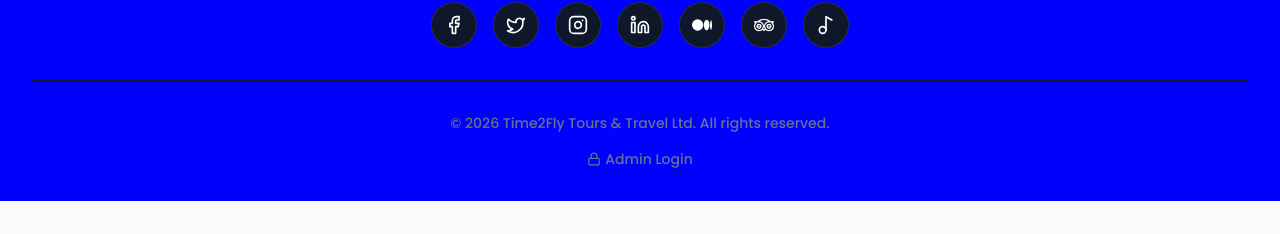
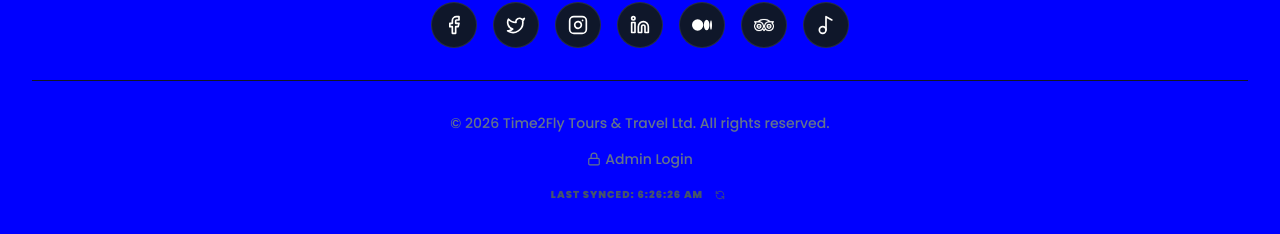
Before and after one commit to keith156/time2fly, a React (Vite) app: page / in a window 1280 px wide. Shown: the part 2394-2628 px from the top of the page. Before the commit the page ends 2595 px from the top, so only its background shows below. Built offline with nearby package versions, Linux system fonts and the light colour scheme; no server answers; the database is empty.

Commit message:
Improve cross-device data synchronization and add sync status to UI

```diff
--- a/App.tsx
+++ b/App.tsx
@@ -1,7 +1,7 @@
 
 import React, { useState, useEffect } from 'react';
 import { HashRouter, Routes, Route, Link, useLocation, Navigate } from 'react-router-dom';
-import { Menu, X, ArrowRight, ChevronRight, Star, Globe, Shield, Compass, Plane, MessageCircle, Facebook, Twitter, Instagram, Linkedin, Mail, Phone, MapPin, Lock, Music2, VolumeX, Volume2, Search } from 'lucide-react';
+import { Menu, X, ArrowRight, ChevronRight, Star, Globe, Shield, Compass, Plane, MessageCircle, Facebook, Twitter, Instagram, Linkedin, Mail, Phone, MapPin, Lock, Music2, VolumeX, Volume2, Search, RefreshCcw } from 'lucide-react';
 import { useNavigate } from 'react-router-dom';
 const Home = React.lazy(() => import('./pages/Home'));
 const About = React.lazy(() => import('./pages/About'));
@@ -15,7 +15,7 @@ const Destinations = React.lazy(() => import('./pages/Destinations'));
 const SpecialOffers = React.lazy(() => import('./pages/SpecialOffers'));
 
 import ErrorBoundary from './components/ErrorBoundary.tsx';
-import { DataProvider } from './context/DataContext';
+import { DataProvider, useData } from './context/DataContext';
 
 const Navbar: React.FC = () => {
   const [isOpen, setIsOpen] = useState(false);
@@ -161,6 +161,15 @@ const Navbar: React.FC = () => {
 };
 
 const Footer: React.FC = () => {
+  const { lastUpdated, refreshData, loading } = useData();
+  const [isRefreshing, setIsRefreshing] = useState(false);
+
+  const handleManualRefresh = async () => {
+    setIsRefreshing(true);
+    await refreshData();
+    setTimeout(() => setIsRefreshing(false), 1000);
+  };
+
   return (
     <footer className="bg-[#0000ff] text-white py-8 border-t-4 border-red-600">
       <div className="max-w-7xl mx-auto px-4 sm:px-6 lg:px-8">
@@ -214,6 +223,19 @@ const Footer: React.FC = () => {
             <Lock size={14} />
             <span>Admin Login</span>
           </Link>
+          {lastUpdated && (
+            <div className="flex items-center space-x-2 text-[10px] uppercase font-black tracking-widest text-slate-600">
+              <span>Last Synced: {new Date(lastUpdated).toLocaleTimeString()}</span>
+              <button
+                onClick={handleManualRefresh}
+                className={`p-1 hover:text-amber-500 transition-all ${loading || isRefreshing ? 'animate-spin text-amber-500' : ''}`}
+                title="Force Refresh Data"
+                disabled={loading || isRefreshing}
+              >
+                <RefreshCcw size={10} />
+              </button>
+            </div>
+          )}
         </div>
       </div>
     </footer>
--- a/context/DataContext.tsx
+++ b/context/DataContext.tsx
@@ -14,6 +14,8 @@ interface DataContextType {
   blogs: BlogPost[];
   destinations: Destination[];
   loading: boolean;
+  lastUpdated: string | null;
+  refreshData: () => Promise<void>;
   addPackage: (pkg: Package) => Promise<void>;
   updatePackage: (pkg: Package) => Promise<void>;
   deletePackage: (id: string) => Promise<void>;
@@ -34,6 +36,7 @@ export const DataProvider: React.FC<{ children: React.ReactNode }> = ({ children
   const [blogs, setBlogs] = useState<BlogPost[]>(INITIAL_BLOGS);
   const [destinations, setDestinations] = useState<Destination[]>(INITIAL_DESTINATIONS);
   const [loading, setLoading] = useState(false);
+  const [lastUpdated, setLastUpdated] = useState<string | null>(null);
 
   useEffect(() => {
     // 1. Try to load from LocalStorage first for instant UI
@@ -44,6 +47,7 @@ export const DataProvider: React.FC<{ children: React.ReactNode }> = ({ children
         if (parsed.packages) setPackages(parsed.packages);
         if (parsed.blogs) setBlogs(parsed.blogs);
         if (parsed.destinations) setDestinations(parsed.destinations);
+        if (parsed.lastUpdated) setLastUpdated(parsed.lastUpdated);
       } catch (e) {
         console.error("Cache parsing error", e);
       }
@@ -51,11 +55,13 @@ export const DataProvider: React.FC<{ children: React.ReactNode }> = ({ children
 
     fetchInitialData();
 
-    // Subscribe to Real-time changes
+    // Subscribe to Real-time changes with automatic reconnection handling
     const fetchTableSync = (table: string, setter: React.Dispatch<React.SetStateAction<any[]>>) => {
-      return supabase
-        .channel(`public:${table}`)
+      const channel = supabase.channel(`public:${table}`);
+
+      channel
         .on('postgres_changes', { event: '*', schema: 'public', table }, (payload) => {
+          console.log(`Real-time update for ${table}:`, payload.eventType);
           if (payload.eventType === 'INSERT') {
             setter(prev => {
               const next = prev.some(item => item.id === payload.new.id) ? prev : [payload.new, ...prev];
@@ -66,8 +72,19 @@ export const DataProvider: React.FC<{ children: React.ReactNode }> = ({ children
           } else if (payload.eventType === 'DELETE') {
             setter(prev => prev.filter(item => item.id !== payload.old.id));
           }
+          setLastUpdated(new Date().toISOString());
         })
-        .subscribe();
+        .subscribe((status) => {
+          if (status === 'SUBSCRIBED') {
+            console.log(`Successfully subscribed to ${table} changes`);
+          }
+          if (status === 'CLOSED' || status === 'CHANNEL_ERROR') {
+            console.warn(`Real-time connection ${status} for ${table}. Attempting to re-fetch...`);
+            fetchInitialData();
+          }
+        });
+
+      return channel;
     };
 
     const packagesChannel = fetchTableSync('packages', setPackages);
@@ -126,11 +143,16 @@ export const DataProvider: React.FC<{ children: React.ReactNode }> = ({ children
       if (blogResult.data && blogResult.data.length > 0) setBlogs(blogResult.data);
       if (destResult.data && destResult.data.length > 0) setDestinations(destResult.data);
 
+      setLastUpdated(new Date().toISOString());
     } catch (err) {
       console.error('Supabase fetch error:', err);
     } finally {
       setLoading(false);
     }
+  };
+
+  const refreshData = async () => {
+    await fetchInitialData();
   };
 
   const addPackage = async (pkg: Package) => {
@@ -183,7 +205,7 @@ export const DataProvider: React.FC<{ children: React.ReactNode }> = ({ children
 
   return (
     <DataContext.Provider value={{
-      packages, blogs, destinations, loading,
+      packages, blogs, destinations, loading, lastUpdated, refreshData,
       addPackage, updatePackage, deletePackage,
       addBlog, updateBlog, deleteBlog,
       addDestination, updateDestination, deleteDestination
```
